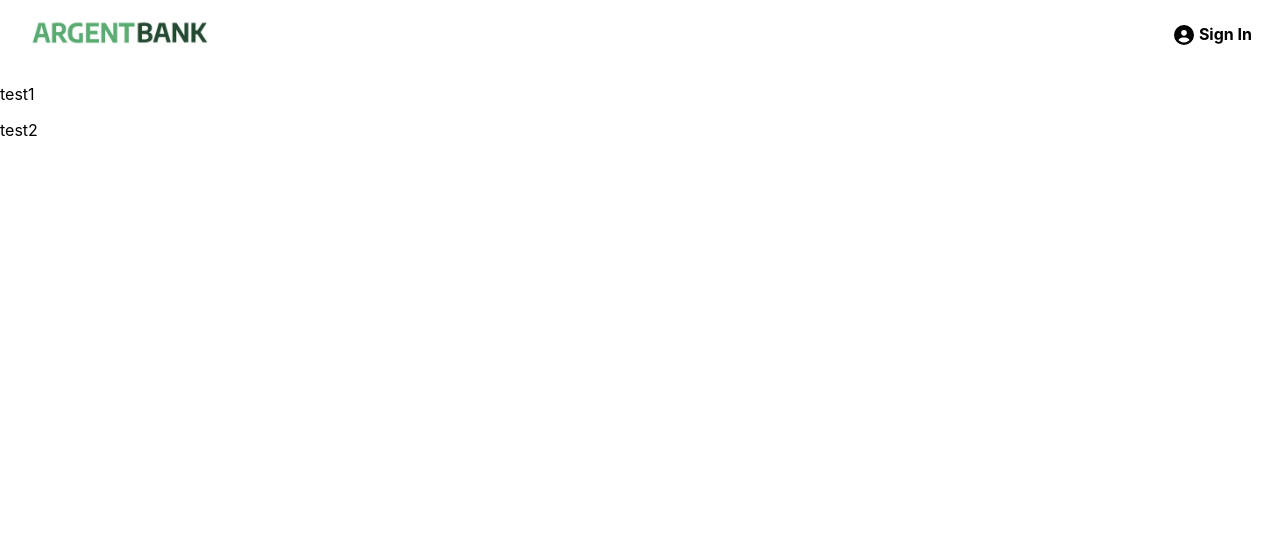
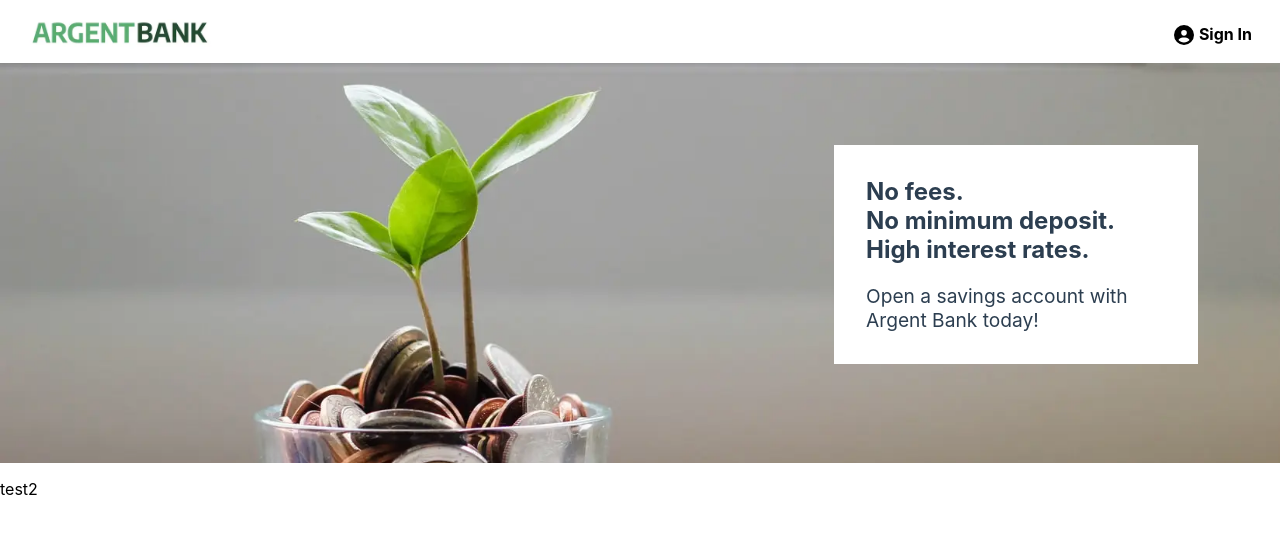
Before and after one commit to christopher-cornet/OC-P11, a React (Create React App) app in the folder argentbank/: page / in a window 1280 px wide. Shown: the top 534 px of the page. Built offline with nearby package versions, Linux system fonts and the light colour scheme.

Commit message:
Home page first part with responsive

```diff
--- a/argentbank/src/App.css
+++ b/argentbank/src/App.css
@@ -1,38 +1,49 @@
-.App {
-  text-align: center;
+.home_first_section {
+  background-image: url(../src/images/bank-tree.webp);
+  background-size: cover;
+  background-repeat: no-repeat;
+  height: 300px;
+  position: relative;
+  background-position: 0 -50px;
 }
 
-.App-logo {
-  height: 40vmin;
-  pointer-events: none;
-}
-
-@media (prefers-reduced-motion: no-preference) {
-  .App-logo {
-    animation: App-logo-spin infinite 20s linear;
+.content {
+  position: relative;
+  background-color: white;
+  top: 10%;
+  width: 200px;
+  text-align: left;
+  padding: 2rem;
+  margin: 0 auto;
+  .title {
+    font-weight: bold;
+    font-size: 1rem;
+    margin: 0;
+  }
+  & p {
+    color: rgb(44, 62, 80);
+    font-size: 0.9rem;
+    margin-bottom: 0;
   }
 }
 
-.App-header {
-  background-color: #282c34;
-  min-height: 100vh;
-  display: flex;
-  flex-direction: column;
-  align-items: center;
-  justify-content: center;
-  font-size: calc(10px + 2vmin);
-  color: white;
-}
+@media (min-width: 920px) {
+  .home_first_section {
+      height: 400px;
+      background-position: 0% 33%;
+  }
 
-.App-link {
-  color: #61dafb;
-}
-
-@keyframes App-logo-spin {
-  from {
-    transform: rotate(0deg);
-  }
-  to {
-    transform: rotate(360deg);
+  .content {
+    position: absolute;
+    top: 50px;
+    right: 50px;
+    width: 300px;
+    margin: 2rem;
+    & p {
+      font-size: 1.2rem;
+    }
+    .title {
+      font-size: 1.5rem;
+    }
   }
 }
--- a/argentbank/src/App.jsx
+++ b/argentbank/src/App.jsx
@@ -7,8 +7,15 @@ function App() {
     <div>
       <Header />
       <main>
-        <section>
-          <p>test1</p>
+        <section className="home_first_section">
+          <div className="content">
+            <p className="title">
+              No fees. <br />
+              No minimum deposit. <br />
+              High interest rates.
+            </p>
+            <p className="subtitle">Open a savings account with Argent Bank today!</p>
+          </div>
         </section>
         <section>
           <p>test2</p>
--- a/argentbank/src/components/Header/Header.css
+++ b/argentbank/src/components/Header/Header.css
@@ -3,6 +3,7 @@ header {
     justify-content: space-between;
     align-items: center;
     padding: 5px 20px;
+    padding-bottom: 0;
 }
 
 .logo {
```
